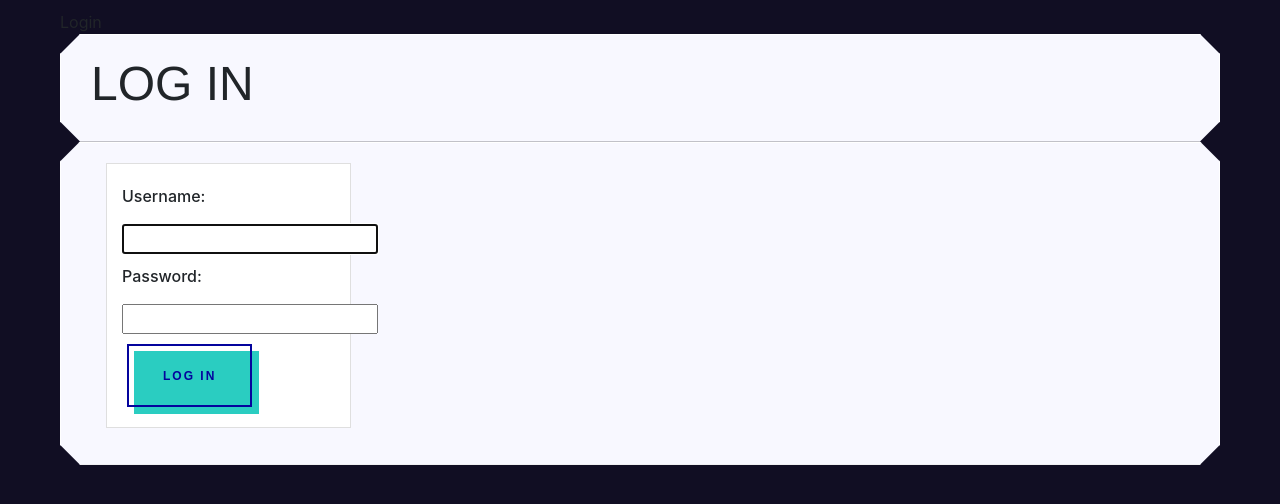
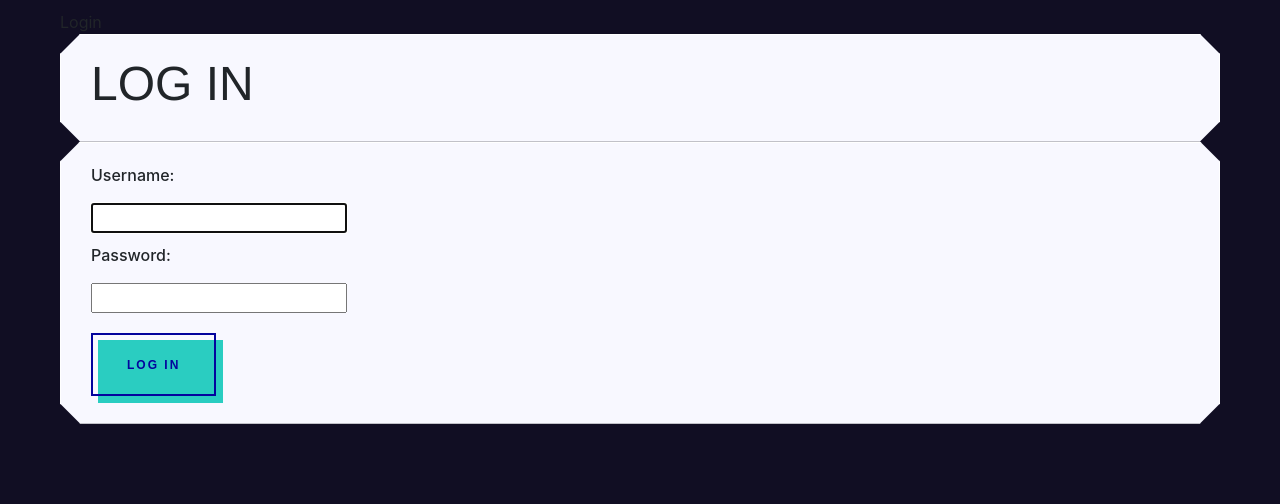
Before and after one commit to EazyEgan/folio-site, a Django app: page /admin/login/ in a window 1280 px wide. Shown: the top 504 px of the page. Run offline with Django 3.2, Linux system fonts and the light colour scheme; parts of the project's set-up code (start-up, migrations or seed data) failed here and were passed over; some libraries are stand-ins or nearby versions.

Commit message:
Improved custom login page

```diff
--- a/templates/admin/login.html
+++ b/templates/admin/login.html
@@ -10,23 +10,22 @@
 {% endblock %}
 
 {% block page_content %}
-    <div class="col-lg-3 mb-3 d-flex align-items-stretch">
-        <div class="card">
-            <div class="card-body d-flex flex-column">
+
     <form id="login_form" class="form" role="form" method="POST">
         {% csrf_token %}
-                    <div class="form-row"  style = "padding-bottom: 10px">
+        <div class="form-column" style="padding-bottom: 10px">
             {{ form.username.errors }}
-                        <p class = "bodytext" id="username_input_field">Username: </p>
-                        {{ form.username }}
+            <p class="bodytext" id="username_input_field">Username: </p>
+            <div>{{ form.username }}
             </div>
-                    <div class="form-row" style = "padding-bottom: 10px">
+        </div>
+        <div class="form-column" style="padding-bottom: 20px">
             {{ form.password.errors }}
-                        <p class = "bodytext" id="password_input_field">Password: </p>
-                        {{ form.password }}
+            <p class="bodytext" id="password_input_field">Password: </p>
+            <div style="position:relative">{{ form.password }}</div>
             <input type="hidden" name="next" value="{{ next }}">
         </div>
-                    <div class="submit-row"  style="padding-bottom: 10px">
+        <div class="submit-row" style="padding-bottom: 70px">
             <a href="#"
                onclick="document.getElementById('login_form').submit()"
                class="button blue">
@@ -41,8 +40,5 @@
             </a>
         </div>
     </form>
-            </div>
-        </div>
-    </div>
 
 {% endblock %}
```
Also changed, not shown: folio_aws/apps/basic/templates/basic/admin_login.html (deleted). Lines whose indentation alone changed are shown as unchanged.
